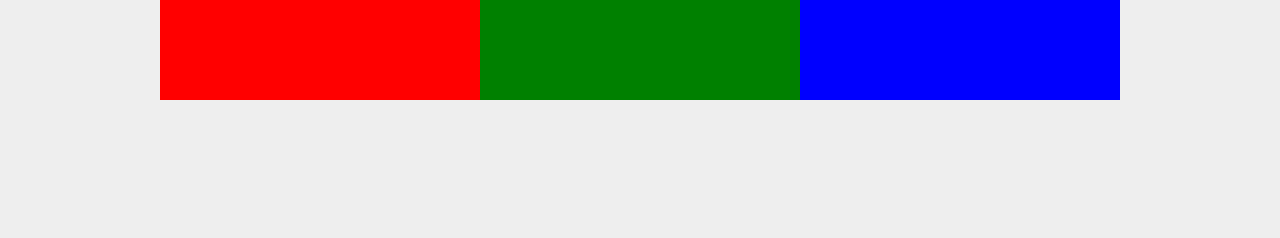
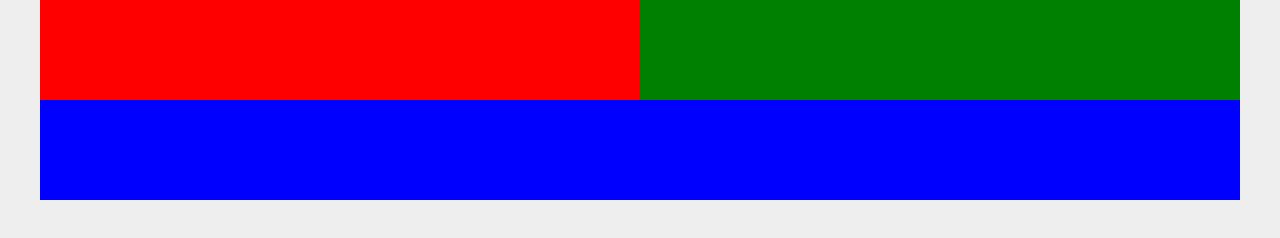
Before and after one commit to jakub-biernacik/CSS-Flexbox-kurs, a plain HTML site: page index.html in a window 1280 px wide. Drawn offline with Linux system fonts and the light colour scheme.

Commit message:
flex styling in one line

```diff
--- a/style.css
+++ b/style.css
@@ -9,7 +9,7 @@ body{
 
 .wrapper{
     width: 100%;
-    max-width: 960px;
+    max-width: 1200px;
     margin: 0 auto;
 }
 
@@ -21,8 +21,9 @@ body{
 
 .box{
     height: 100px;
-    width: 320px;
-    flex-grow: 1;
+    min-width: 500px;
+    flex: 1 0 200px;
+
 }
 
 .one{
```
